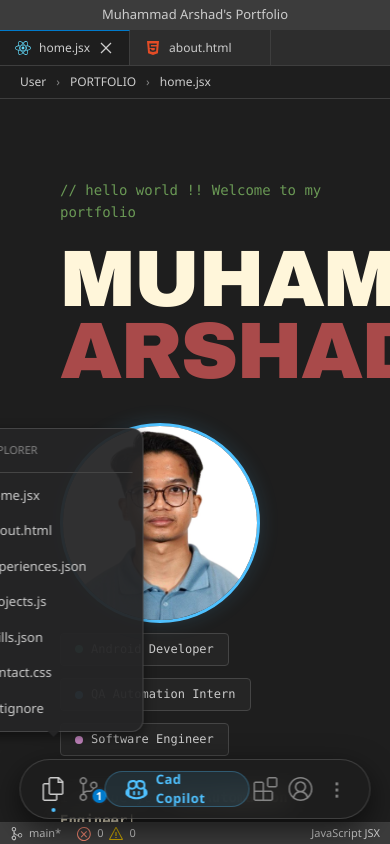
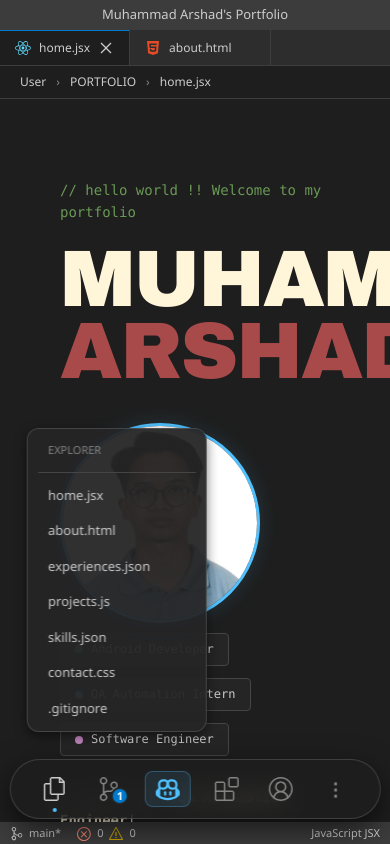
Before and after one commit to MuhdArshadd/portfolio, a React (Vite) app: page / in a window 390 px wide. Both pictures are taken after a click on the element 53 px from the left and 789 px from the top of the page. Built offline with nearby package versions, Linux system fonts and the light colour scheme.

Commit message:
nav bar refinement

```diff
--- a/src/components/layout/ActivityBar/ActivityBar.css
+++ b/src/components/layout/ActivityBar/ActivityBar.css
@@ -215,12 +215,15 @@
     .activity-popup.mobile-bubble {
         left: 50%;
         transform: translateX(-50%);
-        bottom: 75px; /* Pops UP from the capsule */
+        bottom: 75px;
         border-radius: 12px;
         min-width: 180px;
         border: 1px solid rgba(255, 255, 255, 0.15);
         background: rgba(37, 37, 38, 0.95);
         backdrop-filter: blur(10px);
+
+        max-height: 55vh;
+        overflow-y: auto;
     }
 
     /* Create the little chat bubble tail pointing down */
@@ -233,6 +236,25 @@
         border-width: 6px 6px 0;
         border-style: solid;
         border-color: rgba(37, 37, 38, 0.95) transparent transparent transparent;
+    }
+
+    .activity-popup.mobile-bubble::-webkit-scrollbar {
+            width: 6px;
+        }
+    .activity-popup.mobile-bubble::-webkit-scrollbar-thumb {
+        background: rgba(255, 255, 255, 0.2);
+        border-radius: 4px;
+    }
+
+    .activity-popup.menu-files.mobile-bubble {
+        left: -10px;       /* Anchor it to the left instead of centering */
+        transform: none;   /* Turn off the centering shift */
+    }
+
+    /* Move the little chat tail so it still points directly at the Files icon */
+    .activity-popup.menu-files.mobile-bubble::after {
+        left: 28px;
+        transform: none;
     }
 
     /* Adjust specific bubble positions so they don't go off-screen */
@@ -259,3 +281,25 @@
         right: 20px;
     }
 }
+
+/* ==========================================
+   TRUE MOBILE COMPRESSION (Max 550px)
+   ========================================== */
+@media (max-width: 550px) {
+    /* 1. Hide the text inside the pill to save massive amounts of space */
+    .bot-pill-text {
+        display: none !important;
+    }
+
+    /* 2. Shrink the pill back down to a circular-ish button */
+    .activity-icon.bot-pill {
+        padding: 0 10px;
+        border-radius: 8px; /* Match standard icons slightly more */
+    }
+
+    /* 3. Give the capsule itself a tiny bit more breathing room on the edges */
+    .activity-bar {
+        padding: 0 8px;
+        width: 95%;
+    }
+}
--- a/src/components/layout/ActivityBar/ActivityBar.jsx
+++ b/src/components/layout/ActivityBar/ActivityBar.jsx
@@ -46,7 +46,7 @@ export const ActivityBar = ({
 
                 {/* Mobile Files Popup Chat Bubble */}
                 {isMobile && openMenu === 'files' && (
-                    <div className="activity-popup mobile-bubble">
+                    <div className="activity-popup mobile-bubble menu-files">
                         <div className="activity-popup-item disabled" style={{ fontSize: '11px', textAlign: 'center' }}>EXPLORER</div>
                         <div className="activity-popup-separator"></div>
 
```
